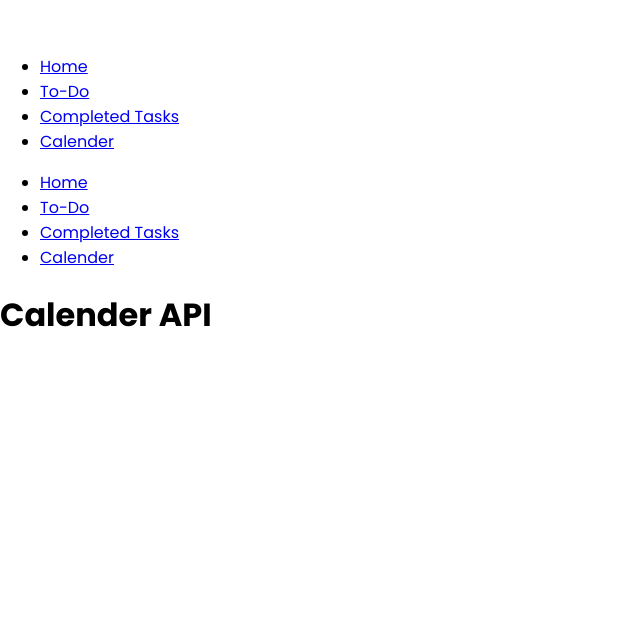
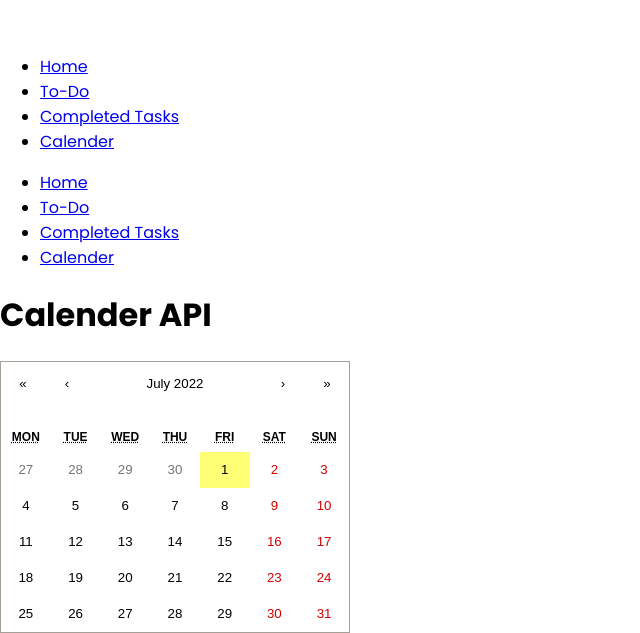
Before and after one commit to devnoman01/task-management-app, a React (Create React App) app: page /calender in a window 1280 px wide. Shown: the part 1556-2189 px from the top of the page, without its empty margins (0-640 px from the left). Before the commit the page ends 1917 px from the top, so only its background shows below. Built offline with nearby package versions, Linux system fonts and the light colour scheme; the HTML template or start-up script is replaced by a standard one.

Commit message:
calender page update complete

```diff
--- a/package.json
+++ b/package.json
@@ -8,6 +8,7 @@
     "@testing-library/user-event": "^13.5.0",
     "daisyui": "^2.17.0",
     "react": "^18.2.0",
+    "react-calendar": "^3.7.0",
     "react-dom": "^18.2.0",
     "react-router-dom": "^6.3.0",
     "react-scripts": "5.0.1",
--- a/src/Pages/Calender/Calender.js
+++ b/src/Pages/Calender/Calender.js
@@ -1,10 +1,15 @@
 import React from "react";
+import Calendar from "react-calendar";
+import "react-calendar/dist/Calendar.css";
 
 const Calender = () => {
   return (
     <div className="max-w-6xl mx-auto">
       <div className="container mx-auto px-3 lg:px-0">
         <h1 className="text-3xl text-center font-medium my-7">Calender API</h1>
+        <div className="flex justify-center">
+          <Calendar />
+        </div>
       </div>
     </div>
   );
```
Also changed, not shown: 1 other file (tests, documents, lock files or other folders).
